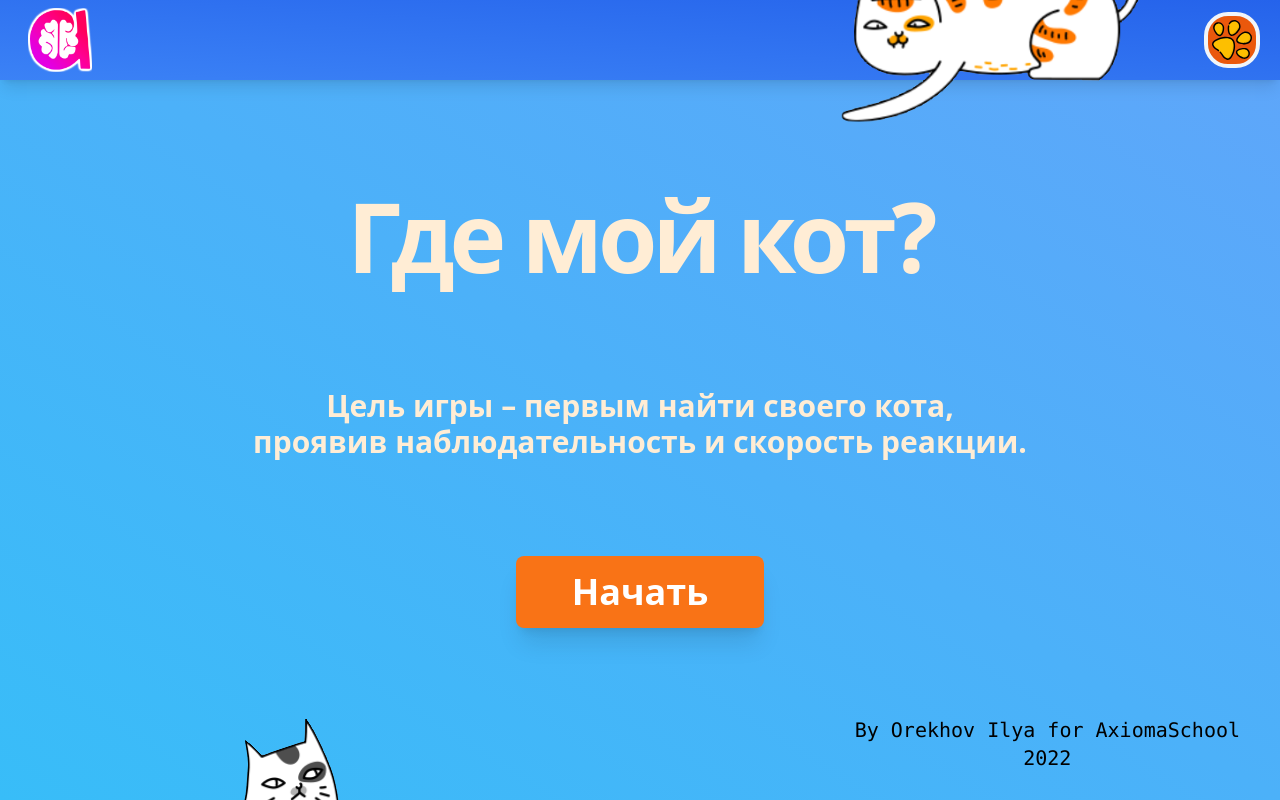
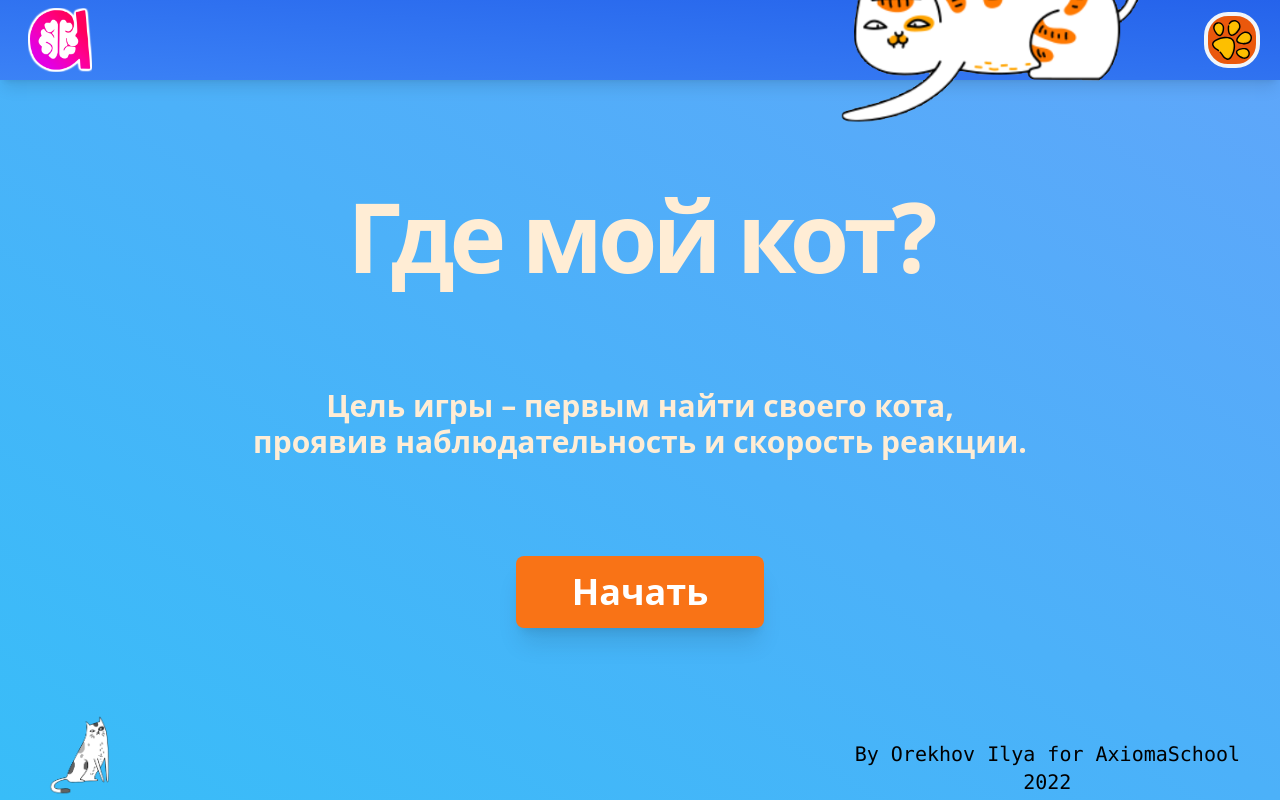
Before and after one commit to Ilya-andreevi4/were_is_my_cat, a React (Vite) app: page / in a window 1280 px wide. Shown: the top 800 px of the page. Built offline with nearby package versions, Linux system fonts and the light colour scheme.

Commit message:
изменено:      src/components/pages/PlayersPage/PlayersPage.tsx 	изменено:      src/components/pages/StartPage/StartPage.tsx

```diff
--- a/src/components/pages/PlayersPage/PlayersPage.tsx
+++ b/src/components/pages/PlayersPage/PlayersPage.tsx
@@ -75,13 +75,10 @@ export default function PlayersPage() {
           Играть
         </Link>
       </div>
-
-      <div className="absolute bottom-1 right-2 h-fit w-fit z-0">
-        <img
-          src="./gaming_cats.png"
-          className="z-0 h-80 w-auto -scale-x-110 scale-y-110"
-        ></img>
-      </div>
+      <img
+        src="./gaming_cats.png"
+        className="z-0 h-80 w-auto -scale-x-110 scale-y-110 absolute bottom-1 right-2"
+      />
     </>
   );
 }
--- a/src/components/pages/StartPage/StartPage.tsx
+++ b/src/components/pages/StartPage/StartPage.tsx
@@ -11,9 +11,9 @@ function StartPage() {
           Где мой кот?
         </h1>
         <h1 className="text-center mx-auto my-10 mb-0 text-3xl font-bold font-sans text-orange-100">
-        Цель игры – первым найти своего кота,
-        <br/>
-        проявив наблюдательность и скорость реакции.
+          Цель игры – первым найти своего кота,
+          <br />
+          проявив наблюдательность и скорость реакции.
         </h1>
         <Link
           to="/PlayersPage"
@@ -21,11 +21,14 @@ function StartPage() {
         >
           Начать
         </Link>
-        <div className="absolute bottom-1 left-10 h-20 w-fit z-0">
-          <img src="./gray_cat.png" className="z-0 "></img>
-        </div>
-        <div className="absolute bottom-1 font-mono text-xl text-center right-10 h-20 w-fit z-0">
-          By Orekhov Ilya for AxiomaSchool<br/>
+        <img
+          src="./gray_cat.png"
+          className="z-0 absolute bottom-1 left-10 h-20 w-fit"
+        />
+
+        <div className="absolute bottom-1 font-mono text-xl text-center right-10 h-fit w-fit z-0">
+          By Orekhov Ilya for AxiomaSchool
+          <br />
           2022
         </div>
       </div>
```
